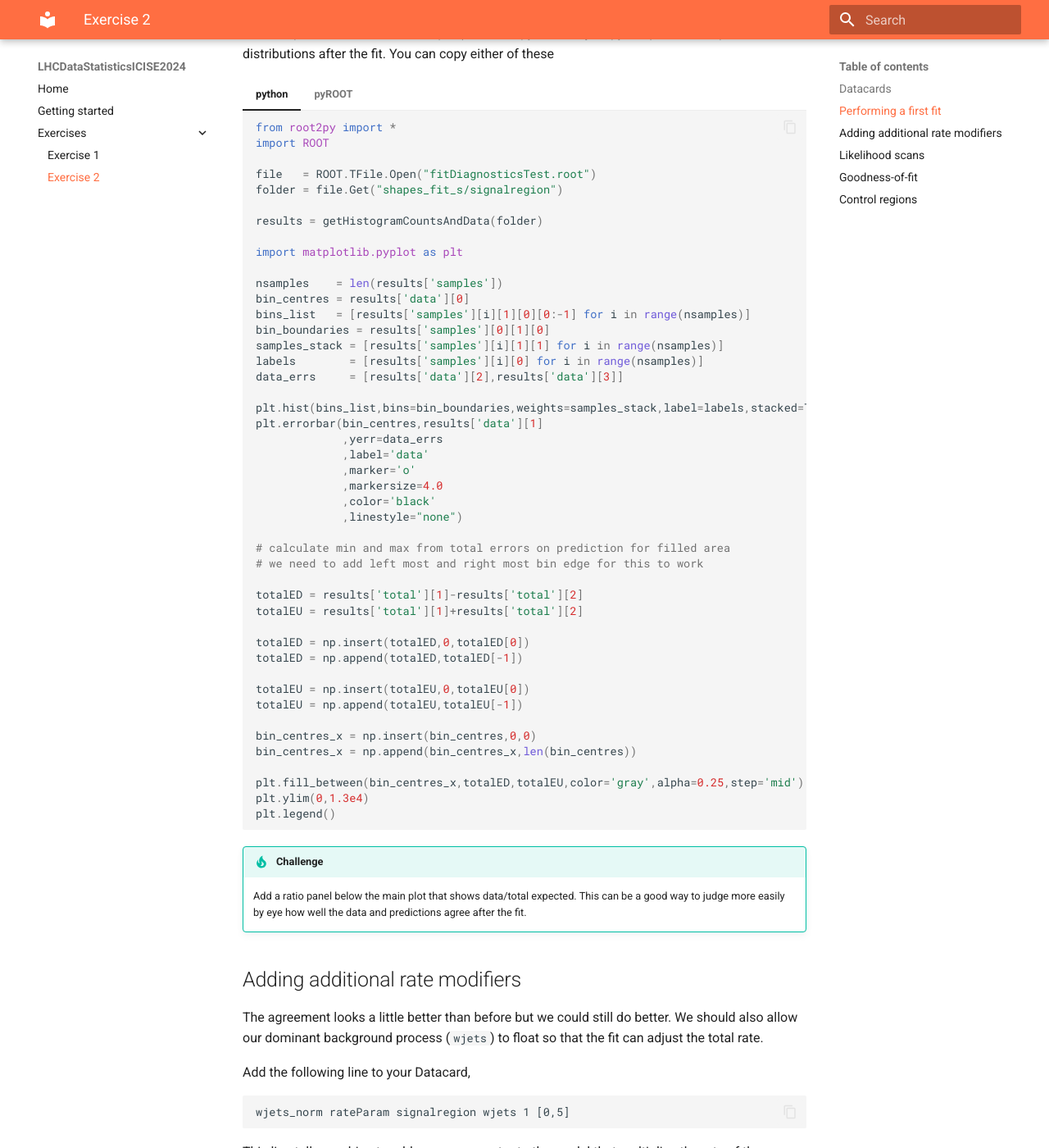
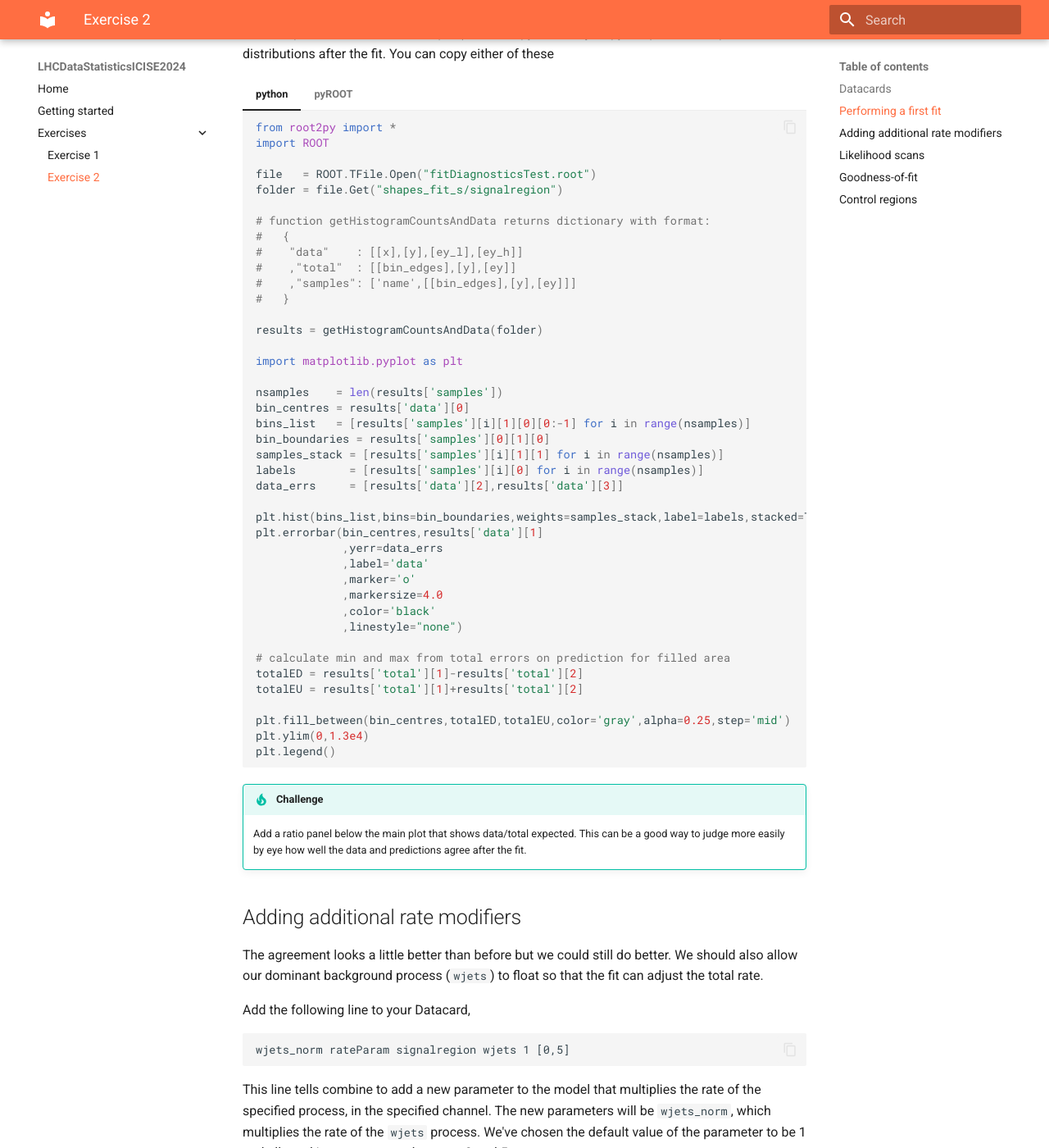
Before and after one commit to nucleosynthesis/LHCDataStatisticsICISE2024, an MkDocs documentation site: the page built from docs/day2.md, in a window 1280 px wide and 1400 px high, scrolled down 3401 px. Shown: the whole window at 82% size. Built offline with MkDocs 1.6.1 and Material for MkDocs 9.7.7, drawn with Linux system fonts in a browser that asks for light colours; formulas are drawn with MathJax 3.

````diff
--- a/docs/day2.md
+++ b/docs/day2.md
@@ -118,6 +118,13 @@
     file   = ROOT.TFile.Open("fitDiagnosticsTest.root")
     folder = file.Get("shapes_fit_s/signalregion")
 
+    # function getHistogramCountsAndData returns dictionary with format:
+    #   {
+    #    "data"    : [[x],[y],[ey_l],[ey_h]]
+    #    ,"total"  : [[bin_edges],[y],[ey]]
+    #    ,"samples": ['name',[[bin_edges],[y],[ey]]]
+    #   }
+
     results = getHistogramCountsAndData(folder)
 
     import matplotlib.pyplot as plt
@@ -140,21 +147,10 @@
                  ,linestyle="none")
 
     # calculate min and max from total errors on prediction for filled area
-    # we need to add left most and right most bin edge for this to work
-
     totalED = results['total'][1]-results['total'][2]
     totalEU = results['total'][1]+results['total'][2]
 
-    totalED = np.insert(totalED,0,totalED[0])
-    totalED = np.append(totalED,totalED[-1])
-
-    totalEU = np.insert(totalEU,0,totalEU[0])
-    totalEU = np.append(totalEU,totalEU[-1])
-
-    bin_centres_x = np.insert(bin_centres,0,0)
-    bin_centres_x = np.append(bin_centres_x,len(bin_centres))
-
-    plt.fill_between(bin_centres_x,totalED,totalEU,color='gray',alpha=0.25,step='mid')
+    plt.fill_between(bin_centres,totalED,totalEU,color='gray',alpha=0.25,step='mid')
     plt.ylim(0,1.3e4)
     plt.legend()
     ```
````
